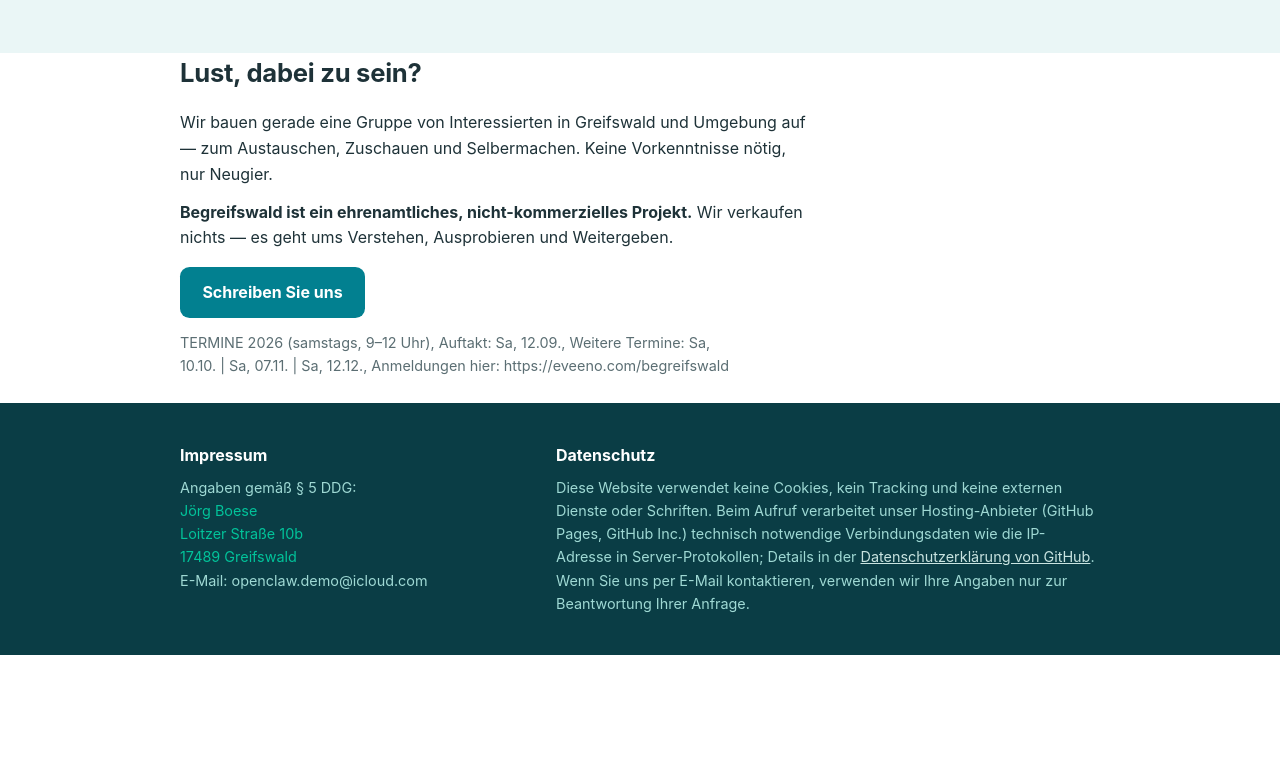
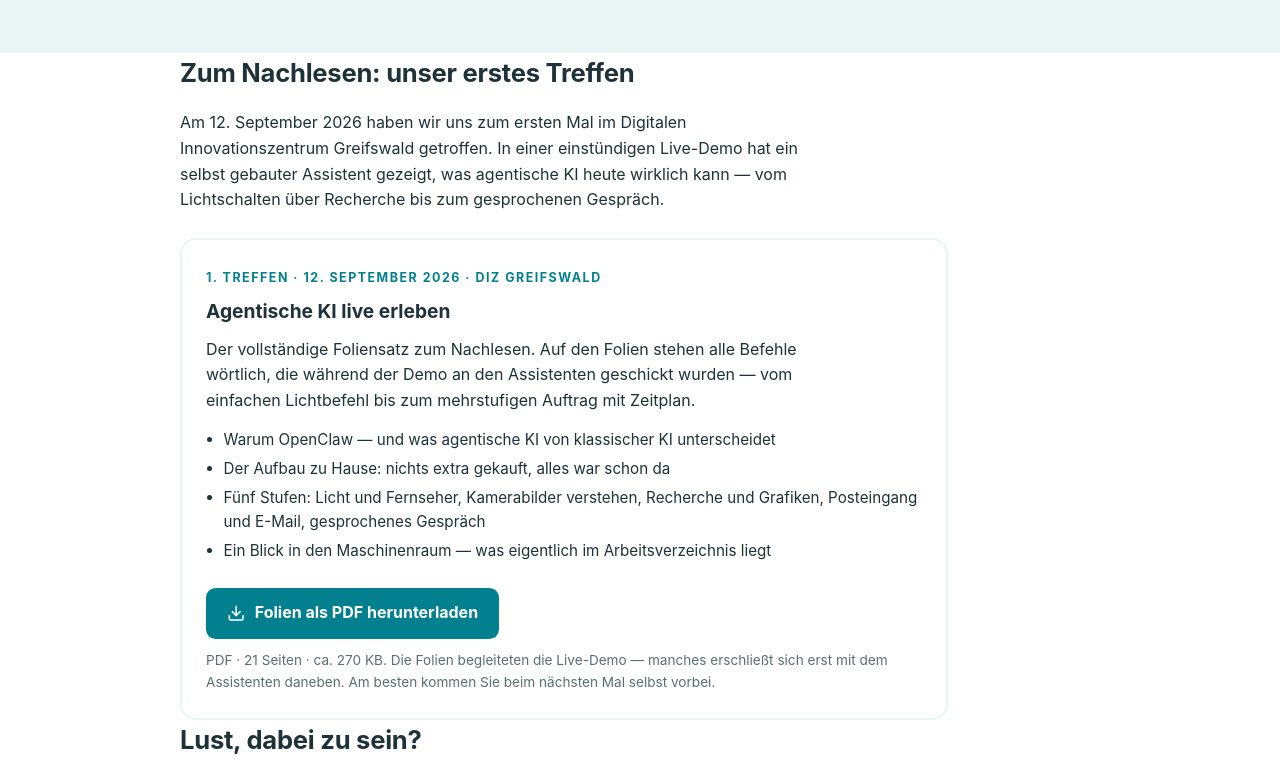
Before and after one commit to joergboese/begreifswald, a plain HTML site: page index.html in a window 1280 px wide. Shown: the part 1490-2254 px from the top of the page. Before the commit the page ends 2145 px from the top, so only its background shows below. Drawn offline with Linux system fonts and the light colour scheme.

Commit message:
Add files via upload
Folien vom 1. Treffen ergänzt, Termine aktualisiert

```diff
--- a/index.html
+++ b/index.html
@@ -66,6 +66,17 @@ section p{max-width:62ch;color:var(--ink)}
 .kontakt a.mail{display:inline-block;margin-top:1rem;background:var(--petrol);color:#fff;text-decoration:none;font-weight:700;padding:.8rem 1.4rem;border-radius:.6rem}
 .kontakt a.mail:hover{background:#03958F}
 
+/* Material / Rückblick */
+.material{border:2px solid var(--tint);border-radius:1rem;padding:1.5rem;margin-top:1.6rem;max-width:48rem}
+.material .datum{font-size:.78rem;letter-spacing:.12em;text-transform:uppercase;color:var(--petrol);font-weight:700}
+.material h3{font-size:1.2rem;margin:.4rem 0 .6rem}
+.material ul{margin:.9rem 0 0 1.1rem;color:var(--ink);font-size:.95rem}
+.material li{margin-bottom:.3rem}
+a.pdf{display:inline-flex;align-items:center;gap:.6rem;margin-top:1.2rem;background:var(--petrol);color:#fff;text-decoration:none;font-weight:700;padding:.8rem 1.3rem;border-radius:.6rem}
+a.pdf:hover{background:#03958F}
+a.pdf svg{width:1.15rem;height:1.15rem;flex-shrink:0}
+.material .meta{display:block;margin-top:.7rem;font-size:.85rem;color:var(--gray)}
+
 /* Fuss */
 footer{background:var(--deep);color:#9FD9D4;padding:2.5rem 0;font-size:.9rem}
 footer a{color:#C9E4E1}
@@ -120,12 +131,36 @@ footer .platzhalter{color:var(--mint)}
   </div>
 </section>
 
+<section class="wrap" id="material">
+  <h2>Zum Nachlesen: unser erstes Treffen</h2>
+  <p>Am 12. September 2026 haben wir uns zum ersten Mal im Digitalen Innovationszentrum Greifswald getroffen. In einer einstündigen Live-Demo hat ein selbst gebauter Assistent gezeigt, was agentische KI heute wirklich kann — vom Lichtschalten über Recherche bis zum gesprochenen Gespräch.</p>
+
+  <div class="material">
+    <span class="datum">1. Treffen · 12. September 2026 · DIZ Greifswald</span>
+    <h3>Agentische KI live erleben</h3>
+    <p>Der vollständige Foliensatz zum Nachlesen. Auf den Folien stehen alle Befehle wörtlich, die während der Demo an den Assistenten geschickt wurden — vom einfachen Lichtbefehl bis zum mehrstufigen Auftrag mit Zeitplan.</p>
+    <ul>
+      <li>Warum OpenClaw — und was agentische KI von klassischer KI unterscheidet</li>
+      <li>Der Aufbau zu Hause: nichts extra gekauft, alles war schon da</li>
+      <li>Fünf Stufen: Licht und Fernseher, Kamerabilder verstehen, Recherche und Grafiken, Posteingang und E-Mail, gesprochenes Gespräch</li>
+      <li>Ein Blick in den Maschinenraum — was eigentlich im Arbeitsverzeichnis liegt</li>
+    </ul>
+    <a class="pdf" href="Begreifswald_Folien_2026-09-12.pdf">
+      <svg viewBox="0 0 24 24" fill="none" stroke="currentColor" stroke-width="2" stroke-linecap="round" stroke-linejoin="round" aria-hidden="true"><path d="M21 15v4a2 2 0 0 1-2 2H5a2 2 0 0 1-2-2v-4"></path><polyline points="7 10 12 15 17 10"></polyline><line x1="12" y1="15" x2="12" y2="3"></line></svg>
+      Folien als PDF herunterladen
+    </a>
+    <span class="meta">PDF · 21 Seiten · ca. 270 KB. Die Folien begleiteten die Live-Demo — manches erschließt sich erst mit dem Assistenten daneben. Am besten kommen Sie beim nächsten Mal selbst vorbei.</span>
+  </div>
+</section>
+
 <section class="wrap kontakt" id="kontakt">
   <h2>Lust, dabei zu sein?</h2>
   <p>Wir bauen gerade eine Gruppe von Interessierten in Greifswald und Umgebung auf — zum Austauschen, Zuschauen und Selbermachen. Keine Vorkenntnisse nötig, nur Neugier.</p>
   <p style="margin-top:.8rem"><strong>Begreifswald ist ein ehrenamtliches, nicht-kommerzielles Projekt.</strong> Wir verkaufen nichts — es geht ums Verstehen, Ausprobieren und Weitergeben.</p>
   <a class="mail" href="mailto:openclaw.demo@icloud.com?subject=Begreifswald%20—%20Interesse">Schreiben Sie uns</a>
-  <p class="muted" style="margin-top:.8rem;font-size:.9rem">TERMINE 2026 (samstags, 9–12 Uhr), Auftakt: Sa, 12.09., Weitere Termine: Sa, 10.10. | Sa, 07.11. | Sa, 12.12., Anmeldungen hier: https://eveeno.com/begreifswald</p>
+  <p class="muted" style="margin-top:.8rem;font-size:.9rem"><strong>Nächster Termin: Samstag, 10. Oktober 2026, 9–12 Uhr.</strong><br>
+  Weitere Termine 2026 (samstags, 9–12 Uhr): Sa, 07.11. | Sa, 12.12.<br>
+  Am einfachsten schreiben Sie uns kurz — dann sagen wir Ihnen vorher Bescheid. Die Termine stehen auch im <a href="https://www.witeno.de/wilkommen/aktuell/#Aktuell_Events" rel="noopener">Veranstaltungskalender der WITENO</a>, dort unter „Aktuelle Veranstaltungen".</p>
 <br>
 </section>
 
```
Also changed, not shown: 1 other file.
